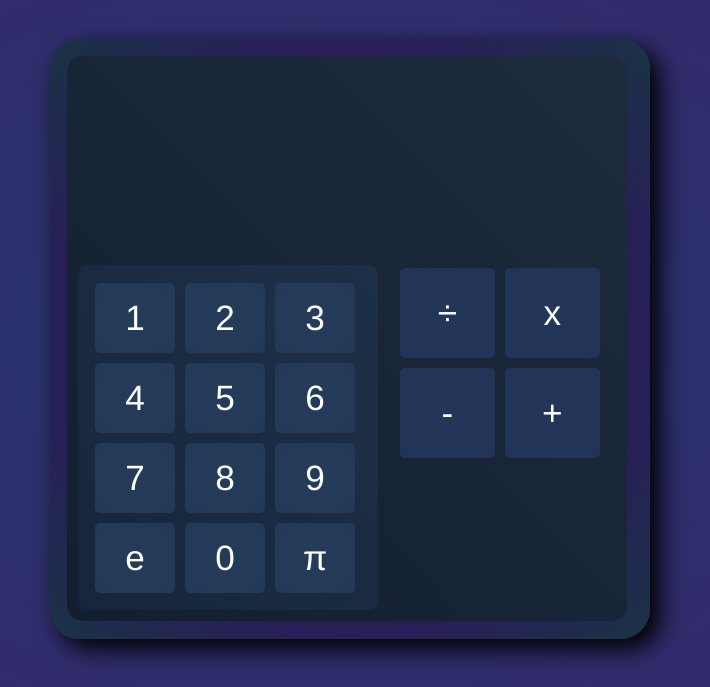
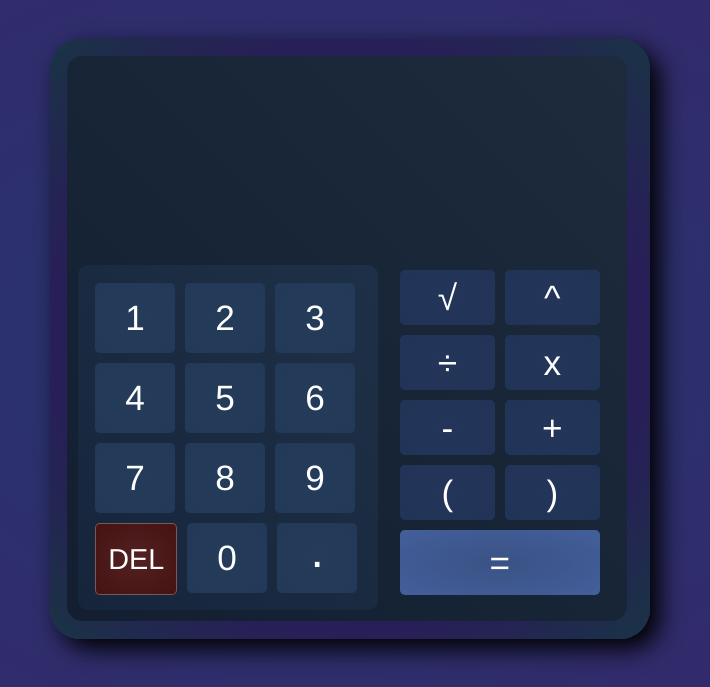
Before and after one commit to LucioFex/Simple-Web-Calculator, a plain HTML site: page simpleCalculator.html in a window 1280 px wide. Shown: the part 106-793 px from the top of the page, without its empty margins (334-1044 px from the left). Drawn offline with Linux system fonts and the light colour scheme.

Commit message:
feat & style --> Implementation of new buttons to the calculator and style in the css file of this new buttons.

```diff
--- a/calculatorFunctionality.js
+++ b/calculatorFunctionality.js
@@ -13,7 +13,7 @@ function setUp () {
         element.addEventListener("click", notice, false);
     }
 
-    // Change of the title background-color in intervals
+    // Change of the title background color in intervals of 4 seconds
     setInterval(multiColor, 1000 * 4, document.getElementById("title"));
 }
 
@@ -45,7 +45,6 @@ function multiColor(title) {
     }
 
     title.style.background = colors[nums];
-
     nums += 1
 }
 
--- a/calculatorStyle.css
+++ b/calculatorStyle.css
@@ -69,12 +69,12 @@ html, body {
 #arithmetic-container {
     position: absolute;
     left: calc(75.5% - 95px);
-    top: calc(52.5% - 90px);
+    top: calc(53% - 90px);
     border-radius: 10px;
 }
 
 .numbers-line {
-    margin: 13px 0 15px 4%;
+    margin: 13px 0 20px 4%;
     clear: both;
 }
 
@@ -98,11 +98,28 @@ html, body {
     height: 70px;
 }
 
+#nums-container #del {
+    background: radial-gradient(at center, #522121, #461212);
+    font-size: 1.8em;
+    border: 1px solid #ffffff49;
+}
+
+#nums-container #comma {
+    font-size: 3em;
+    align-items: flex-start;
+}
+
 #arithmetic-container .button {
     background: radial-gradient(at center, #24355a, #223358);
     font-size: 2.2em;
     width: 95px;
-    height: 90px;
+    height: 55px;
+}
+
+#arithmetic-container #equal-to {
+    background: radial-gradient(at center, #3a5285, #435f9b);
+    width: calc(100px * 2);
+    height: 65px;
 }
 
 .button:hover {
--- a/simpleCalculator.html
+++ b/simpleCalculator.html
@@ -37,19 +37,30 @@
                             <div id="num9" class="button">9</div>
                         </div>
                         <div class="numbers-line">
-                            <div id="euler" class="button">e</div>
+                            <div id="del" class="button">DEL</div>
                             <div id="num0" class="button">0</div>
-                            <div id="pi" class="button">π</div>
+                            <div id="comma" class="button">.</div>
                         </div>
                     </div>
                     <div id="arithmetic-container">
                         <div class="arithmetic-line">
-                            <div id="÷" class="button">÷</div>
-                            <div id="x" class="button">x</div>
+                            <div id="root" class="button">√</div>
+                            <div id="power" class="button">^</div>
                         </div>
                         <div class="arithmetic-line">
-                            <div id="-" class="button">-</div>
-                            <div id="+" class="button">+</div>
+                            <div id="division" class="button">÷</div>
+                            <div id="multiplication" class="button">x</div>
+                        </div>
+                        <div class="arithmetic-line">
+                            <div id="substraction" class="button">-</div>
+                            <div id="sum" class="button">+</div>
+                        </div>
+                        <div class="arithmetic-line">
+                            <div id="parenthesis-left" class="button">(</div>
+                            <div id="parenthesis-right" class="button">)</div>
+                        </div>
+                        <div class="arithmetic-line">
+                            <div id="equal-to" class="button">=</div>
                         </div>
                     </div>
                 </div>
```
